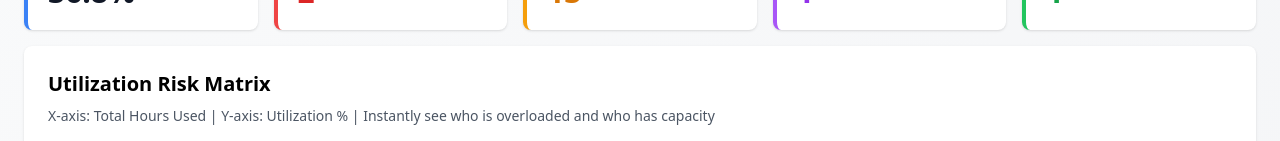
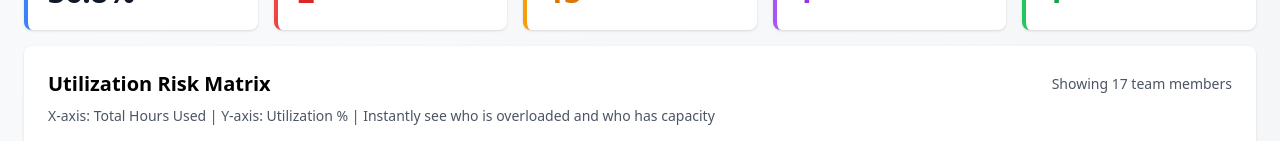
Before and after one commit to skulkar8-debug/qb-tsheets-weekly-update-report, a React (Vite) app: page / in a window 1280 px wide. Shown: the part 415-556 px from the top of the page. Built offline with nearby package versions, Linux system fonts and the light colour scheme.

Commit message:
Update App.jsx

```diff
--- a/src/App.jsx
+++ b/src/App.jsx
@@ -59,7 +59,6 @@ Joseph,Stefan,sjoseph@stocadvisory.com,Business Development,42
 Luetgers,Sam,sluetgers@stocadvisory.com,AEG - Bergen Optometry,40
 Jadhav,Pravin,pjadhav@stocadvisory.com,AEG - Bright Family Eye Care,45`;
 
-
 //////////////////////////////////////////////////////////////////////////////////
 // END OF DATA SECTION - Rest of code handles all functionality
 //////////////////////////////////////////////////////////////////////////////////
@@ -118,8 +117,24 @@ const StocStaffingDashboard = () => {
     else if (selectedPeriod === 'week13') data = week13Data;
     else if (selectedPeriod === 'week14') data = week14Data;
     else if (selectedPeriod === 'week15') data = week15Data;
+
+    // Apply business unit filter
+    if (businessUnitFilter !== 'all') {
+      data = data.filter(entry => {
+        const fullName = `${entry.fname} ${entry.lname}`;
+        const isCDS = teamMembersByUnit.cds.includes(fullName);
+
+        if (businessUnitFilter === 'cds') {
+          return isCDS;
+        } else if (businessUnitFilter === 'tas') {
+          return !isCDS;
+        }
+        return true;
+      });
+    }
+
     return data;
-  }, [week12Data, week13Data, week14Data, week15Data, selectedPeriod, selectedWeeks]);
+  }, [week12Data, week13Data, week14Data, week15Data, selectedPeriod, selectedWeeks, businessUnitFilter, teamMembersByUnit]);
 
   const determineCategory = (jobCode) => {
     if (jobCode.includes('Holiday') || jobCode.includes('Vacation') || jobCode.includes('Sick')) return 'OOO';
@@ -146,7 +161,8 @@ const StocStaffingDashboard = () => {
       teamMembers[name].projects[entry.job_code] += hours;
     });
 
-    const weekCount = selectedWeeks.length > 0 ? selectedWeeks.length : (selectedPeriod === 'all' ? 4 : 1);
+    // Calculate week count: if specific weeks selected, use that count; otherwise use 4 for "all"
+    const weekCount = selectedWeeks.length > 0 ? selectedWeeks.length : 4;
     Object.keys(teamMembers).forEach(name => {
       const member = teamMembers[name];
       const utilizedHours = member.billableHours + member.internalHours;
@@ -158,7 +174,8 @@ const StocStaffingDashboard = () => {
   }, [allData, selectedPeriod, selectedWeeks]);
 
   const riskData = useMemo(() => {
-    const weekCount = selectedWeeks.length > 0 ? selectedWeeks.length : (selectedPeriod === 'all' ? 4 : 1);
+    // Calculate week count: if specific weeks selected, use that count; otherwise use 4 for "all"
+    const weekCount = selectedWeeks.length > 0 ? selectedWeeks.length : 4;
     const standardCapacity = 40 * weekCount;
 
     const teamRiskData = Object.values(processedData.teamMembers)
@@ -232,9 +249,9 @@ const StocStaffingDashboard = () => {
             <div className="relative" ref={weekSelectorRef}>
               <button onClick={() => setShowWeekSelector(!showWeekSelector)} className="px-4 py-2 border rounded-lg bg-white hover:bg-gray-50 flex items-center gap-2 min-w-[200px] justify-between">
                 <span className="text-sm">
-                  {selectedWeeks.length === 0 ? 'All Periods (4 weeks)' :
-                   selectedWeeks.length === 4 ? 'All Periods (4 weeks)' :
-                   `${selectedWeeks.length} week${selectedWeeks.length !== 1 ? 's' : ''} selected`}
+                  {selectedWeeks.length === 0 || selectedWeeks.length === 4 ?
+                    'All Periods (4 weeks)' :
+                    `${selectedWeeks.length} week${selectedWeeks.length !== 1 ? 's' : ''} selected`}
                 </span>
                 <ChevronDown className={`w-4 h-4 transition-transform ${showWeekSelector ? 'rotate-180' : ''}`} />
               </button>
@@ -338,7 +355,12 @@ const StocStaffingDashboard = () => {
               </div>
 
               <div className="bg-white rounded-lg shadow p-6">
-                <h2 className="text-xl font-bold mb-2">Utilization Risk Matrix</h2>
+                <div className="flex justify-between items-center mb-2">
+                  <h2 className="text-xl font-bold">Utilization Risk Matrix</h2>
+                  <span className="text-sm text-gray-600">
+                    Showing {riskData.teamRiskData.length} team member{riskData.teamRiskData.length !== 1 ? 's' : ''}
+                  </span>
+                </div>
                 <p className="text-sm text-gray-600 mb-4">
                   X-axis: Total Hours Used | Y-axis: Utilization % | Instantly see who is overloaded and who has capacity
                 </p>
@@ -394,7 +416,7 @@ const StocStaffingDashboard = () => {
                       const y = 480 - ((member.utilizationPct / 100) * 460);
 
                       return (
-                        <g key={idx} style={{ cursor: 'pointer' }} onClick={() => setSelectedRiskPerson(member)}>
+                        <g key={idx}>
                           <circle
                             cx={x}
                             cy={y}
@@ -402,7 +424,14 @@ const StocStaffingDashboard = () => {
                             fill={member.riskColor}
                             stroke="white"
                             strokeWidth="2.5"
-                            className="hover:r-10 transition-all"
+                            style={{ cursor: 'pointer' }}
+                            onClick={() => setSelectedRiskPerson(member)}
+                            onMouseEnter={(e) => {
+                              e.target.setAttribute('r', '12');
+                            }}
+                            onMouseLeave={(e) => {
+                              e.target.setAttribute('r', '8');
+                            }}
                           />
                           <text
                             x={x}
@@ -527,6 +556,14 @@ Classification: {member.riskLevel}
                           <span>Total Used:</span>
                           <span>{selectedRiskPerson.totalUsedHours.toFixed(1)}h</span>
                         </div>
+                        <div className="flex justify-between text-green-600">
+                          <span>Available:</span>
+                          <span className="font-semibold">{(selectedRiskPerson.standardCapacity - selectedRiskPerson.totalUsedHours).toFixed(1)}h</span>
+                        </div>
+                        <div className="flex justify-between text-gray-500">
+                          <span>Standard Capacity:</span>
+                          <span>{selectedRiskPerson.standardCapacity}h</span>
+                        </div>
                       </div>
                     </div>
                     <div>
```
